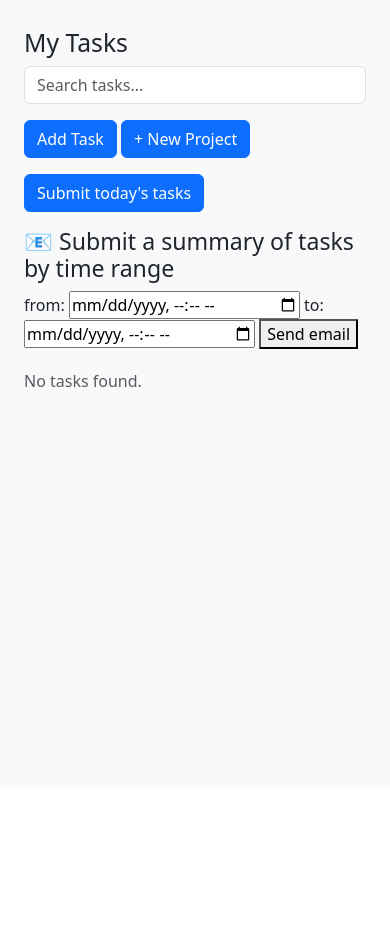
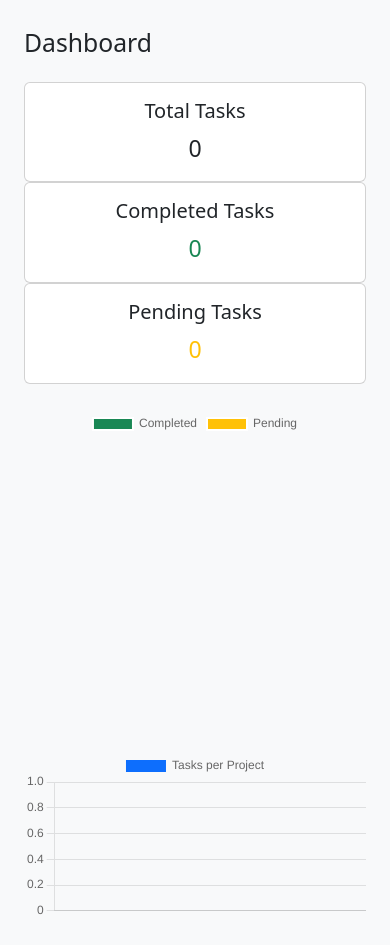
Before and after one commit to SuleimanAlqassem/Axsos_Boot_camp_project, a Django app: page /tasks/dashboard/ in a window 390 px wide. Shown: the part 56-1001 px from the top of the page. Before the commit the page ends 443 px from the top, so only its background shows below. Run offline with Django 5.2, Linux system fonts and the light colour scheme; the visitor is signed in with stand-in values (Sample User, id 1); data that the repository does not hold is empty; some libraries are stand-ins or nearby versions.

Commit message:
add dashboard page that fetches data from dashboard/api/ and displays user task charts

```diff
--- a/taskmanager/settings.py
+++ b/taskmanager/settings.py
@@ -143,7 +143,10 @@ LOGIN_REDIRECT_URL = 'home'
 LOGOUT_REDIRECT_URL = 'login'
 
 # configurations for Gmail
-EMAIL_BACKEND = config("EMAIL_BACKEND")
+# EMAIL_BACKEND = config("EMAIL_BACKEND")
+#for debug:
+EMAIL_BACKEND = 'django.core.mail.backends.console.EmailBackend'
+
 EMAIL_HOST = config("EMAIL_HOST")
 EMAIL_PORT = config("EMAIL_PORT", cast=int)
 EMAIL_USE_TLS = config("EMAIL_USE_TLS", cast=bool)
--- a/tasks/urls.py
+++ b/tasks/urls.py
@@ -8,7 +8,7 @@ urlpatterns = [
     path('ajax/delete/<int:pk>/', views.ajax_task_delete, name='ajax_task_delete'),
     path('ajax/toggle-status/<int:pk>/', views.ajax_task_toggle_status, name='ajax_task_toggle_status'),
     path('ajax/search/', views.ajax_task_search, name='ajax_task_search'),
-    path('dashboard/', views.task_main, name='task_main'),
+    path('task_main', views.task_main, name='task_main'),
     path('ajax/project/create/', views.ajax_project_create, name='ajax_project_create'),
     path('projects/', views.project_main, name='project_main'),
     path('detail/<int:pk>/', views.task_detail, name='task_detail'),
@@ -22,4 +22,7 @@ urlpatterns = [
     path('api/send-today-tasks/', views.send_today_tasks, name='send_today_tasks'),
     path('ajax/project/<int:pk>/edit/', views.ajax_project_edit, name='ajax_project_edit'),
     path('ajax/project/<int:pk>/delete/', views.ajax_project_delete, name='ajax_project_delete'),
+
+    path('dashboard/', views.dashboard_view, name='dashboard'),
+    path('dashboard/api/', views.dashboard_api, name='dashboard_api'),
 ]
--- a/tasks/views.py
+++ b/tasks/views.py
@@ -62,8 +62,10 @@ def ajax_task_toggle_status(request, pk):
     Status = Task.Status
     if task.status == Status.DONE:
         task.status = Status.TODO
+        task.is_completed=False
     else:
         task.status = Status.DONE
+        task.is_completed=True
 
     task.save()
     return JsonResponse({'success': True, 'new_status': task.status})
@@ -200,3 +202,28 @@ def ajax_project_delete(request, pk):
     project = get_object_or_404(Project, pk=pk, owner=request.user)
     project.delete()
     return JsonResponse({'success': True})
+
+
+def dashboard_view(request):
+    return render(request, 'tasks/dashboard.html')
+
+@login_required
+def dashboard_api(request):
+    tasks = Task.objects.filter(owner=request.user, is_deleted=False)
+    projects = Project.objects.filter(owner=request.user)
+
+    total_tasks = tasks.count()
+    completed_tasks = tasks.filter(is_completed=True).count()
+    pending_tasks = total_tasks - completed_tasks
+
+    project_names = [p.name for p in projects]
+    project_task_counts = [p.tasks.filter(is_deleted=False).count() for p in projects]
+
+    return JsonResponse({
+        "total_tasks": total_tasks,
+        "completed_tasks": completed_tasks,
+        "pending_tasks": pending_tasks,
+        "total_projects": projects.count(),
+        "project_names": project_names,
+        "project_task_counts": project_task_counts,
+    })
--- a/templates/base.html
+++ b/templates/base.html
@@ -27,6 +27,10 @@
                     {% if user.is_authenticated %}
                     <li class="nav-item">
                         <a class="nav-link {% if '/dashboard/' in request.path  %}active{% endif %}"
+                        href="{% url 'dashboard' %}">Dashboard</a>
+                    </li>
+                    <li class="nav-item">
+                        <a class="nav-link {% if '/task_main/' in request.path  %}active{% endif %}"
                         href="{% url 'task_main' %}">Tasks</a>
                     </li>
                     <li class="nav-item">
--- a/templates/home.html
+++ b/templates/home.html
@@ -1,5 +1,5 @@
 {% extends 'base.html' %}
-{% block title %}Dashboard{% endblock %}
+{% block title %}Home{% endblock %}
 {% block content %}
 <div class="text-center mt-5">
     <h1 class="display-5">Welcome, {{ user.username }} 👋</h1>
--- /dev/null
+++ b/templates/tasks/dashboard.html
@@ -0,0 +1,109 @@
+{% extends 'base.html' %}
+{% block title %}Dashboard{% endblock %}
+{% load static %}
+
+{% block content %}
+<div class="container mt-4">
+    <h2 class="mb-4">Dashboard</h2>
+
+    <div class="row mb-4">
+        <div class="col-md-4">
+            <div class="card text-center">
+                <div class="card-body">
+                    <h5 class="card-title">Total Tasks</h5>
+                    <p class="card-text fs-3" id="total-tasks">0</p>
+                </div>
+            </div>
+        </div>
+        <div class="col-md-4">
+            <div class="card text-center">
+                <div class="card-body">
+                    <h5 class="card-title">Completed Tasks</h5>
+                    <p class="card-text fs-3 text-success" id="completed-tasks">0</p>
+                </div>
+            </div>
+        </div>
+        <div class="col-md-4">
+            <div class="card text-center">
+                <div class="card-body">
+                    <h5 class="card-title">Pending Tasks</h5>
+                    <p class="card-text fs-3 text-warning" id="pending-tasks">0</p>
+                </div>
+            </div>
+        </div>
+    </div>
+
+    <div class="row mb-4">
+        <div class="col-md-6">
+            <canvas id="taskChart"></canvas>
+        </div>
+        <div class="col-md-6">
+            <canvas id="projectChart"></canvas>
+        </div>
+    </div>
+</div>
+{% endblock %}
+
+{% block scripts %}
+<script src="https://cdn.jsdelivr.net/npm/chart.js"></script>
+<script src="{% static 'tasks/js/helpers.js' %}"></script>
+<script>
+let taskChart, projectChart;
+
+function updateDashboard() {
+    fetch("{% url 'dashboard_api' %}")
+    .then(res => res.json())
+    .then(data => {
+        // تحديث القيم في الكروت
+        document.getElementById('total-tasks').innerText = data.total_tasks;
+        document.getElementById('completed-tasks').innerText = data.completed_tasks;
+        document.getElementById('pending-tasks').innerText = data.pending_tasks;
+
+        // تحديث أو إنشاء مخطط المهمة
+        if (!taskChart) {
+            taskChart = new Chart(document.getElementById('taskChart'), {
+                type: 'pie',
+                data: {
+                    labels: ['Completed', 'Pending'],
+                    datasets: [{
+                        data: [data.completed_tasks, data.pending_tasks],
+                        backgroundColor: ['#198754', '#ffc107']
+                    }]
+                }
+            });
+        } else {
+            taskChart.data.datasets[0].data = [data.completed_tasks, data.pending_tasks];
+            taskChart.update();
+        }
+
+        // تحديث أو إنشاء مخطط المشاريع
+        if (!projectChart) {
+            projectChart = new Chart(document.getElementById('projectChart'), {
+                type: 'bar',
+                data: {
+                    labels: data.project_names,
+                    datasets: [{
+                        label: 'Tasks per Project',
+                        data: data.project_task_counts,
+                        backgroundColor: '#0d6efd'
+                    }]
+                },
+                options: {
+                    scales: { y: { beginAtZero: true } }
+                }
+            });
+        } else {
+            projectChart.data.labels = data.project_names;
+            projectChart.data.datasets[0].data = data.project_task_counts;
+            projectChart.update();
+        }
+    });
+}
+
+// تحديث عند تحميل الصفحة
+updateDashboard();
+
+// استدعاء تلقائي كل 5 ثواني (Live Update)
+setInterval(updateDashboard, 5000);
+</script>
+{% endblock %}
--- a/templates/tasks/task_main.html
+++ b/templates/tasks/task_main.html
@@ -4,7 +4,7 @@
 {% block content %}
 <div class="container mt-4">
   <h2>My Tasks</h2>
-
+  <div id="toast-container" class="position-fixed bottom-0 end-0 p-3" style="z-index: 1055;"></div>
   <!-- search -->
   <input type="text" id="search-input" class="form-control mb-3" placeholder="Search tasks..." />
 
@@ -44,6 +44,7 @@
     </div>
   </div>
 </div>
+<script src="{% static 'tasks/js/helpers.js' %}"></script>
 <script>
 // 🔐 Get CSRF token from cookie
 function getCSRFToken() {
@@ -112,6 +113,8 @@ document.addEventListener('DOMContentLoaded', function () {
               .then(listHtml => {
                 document.getElementById('task-container').innerHTML = listHtml;
                 bootstrap.Modal.getInstance(document.getElementById('taskModal')).hide();
+                showToast("Task saved successfully!");
+                updateDashboard();
               });
 
           } else {
@@ -169,6 +172,8 @@ document.addEventListener('DOMContentLoaded', function () {
               .then(listHtml => {
                 document.getElementById('task-container').innerHTML = listHtml;
               });
+              showToast("Task deleted successfully!");
+              updateDashboard();
           }
         })
         .catch(err => console.error('Error:', err));
@@ -197,6 +202,8 @@ document.addEventListener('DOMContentLoaded', function () {
               .then(listHtml => {
                 document.getElementById('task-container').innerHTML = listHtml;
               });
+              showToast("Task completed successfully!");
+              updateDashboard();
           }
         })
         .catch(err => console.error('Error:', err));
@@ -233,7 +240,8 @@ document.addEventListener('submit', function (e) {
     .then(data => {
       if (data.success) {
         bootstrap.Modal.getInstance(document.getElementById('taskModal')).hide();
-        // يمكنك إعادة تحميل قائمة المشاريع هنا إذا أردت
+        showToast("Project saved successfully!");
+        updateDashboard();
       } else {
         document.getElementById('modal-body').innerHTML = data.html;
       }
@@ -256,9 +264,7 @@ document.getElementById('sendTasksForm').addEventListener('submit', function(e)
   })
   .then(res => res.json())
   .then(data => {
-    const statusDiv = document.getElementById('emailStatus');
-    statusDiv.textContent = data.message;
-    statusDiv.style.color = data.success ? 'green' : 'red';
+    showToast(data.message);
   });
 });
 
@@ -267,10 +273,9 @@ document.getElementById('sendTodayBtn').addEventListener('click', function() {
   fetch('/tasks/api/send-today-tasks/')
     .then(res => res.json())
     .then(data => {
-      const statusDiv = document.getElementById('todayStatus');
-      statusDiv.textContent = data.message;
-      statusDiv.style.color = data.success ? 'green' : 'red';
+      showToast(data.message);
     });
+
 });
 
 </script>
```
Also changed, not shown: tasks/models.py (+10 -4 lines), templates/tasks/project_main.html (+4 -3 lines).
